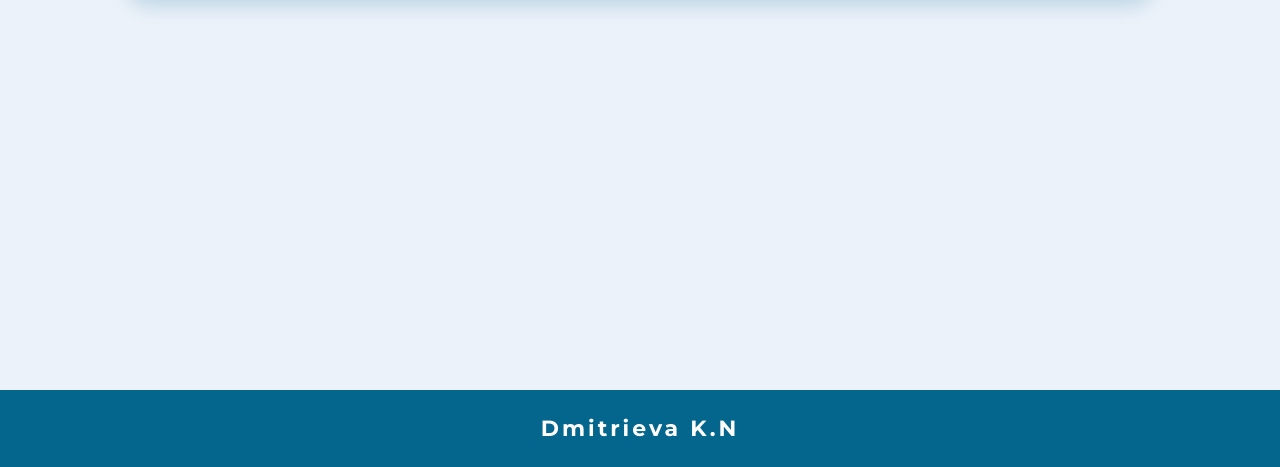
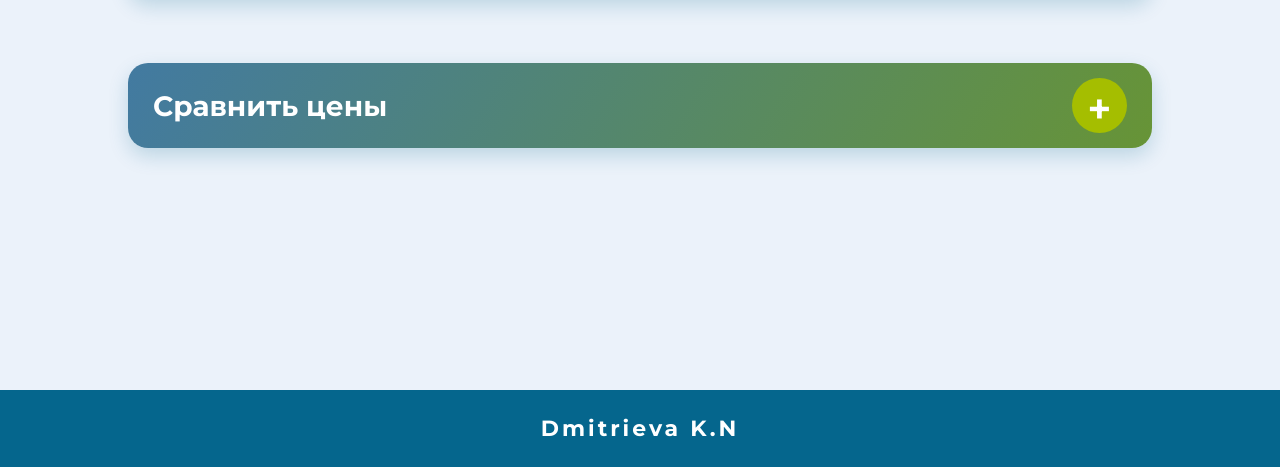
Before and after one commit to M0GEGE/WebComparePrice, a plain HTML site: page public/compare.html in a window 1280 px wide. Shown: the part 333-800 px from the top of the page. Drawn offline with Linux system fonts and the light colour scheme.

Commit message:
Создана плашка Сравнить цены на странице Compare

```diff
--- a/public/compare.html
+++ b/public/compare.html
@@ -42,6 +42,22 @@
 
 </nav>
 
+<div class="products-panel">
+
+    <div class="products-title">
+
+        Сравнить цены
+
+    </div>
+
+    <div class="add-button">
+
+        +
+
+    </div>
+
+</div>
+
 <footer class="author">
 
 Dmitrieva K.N
```
